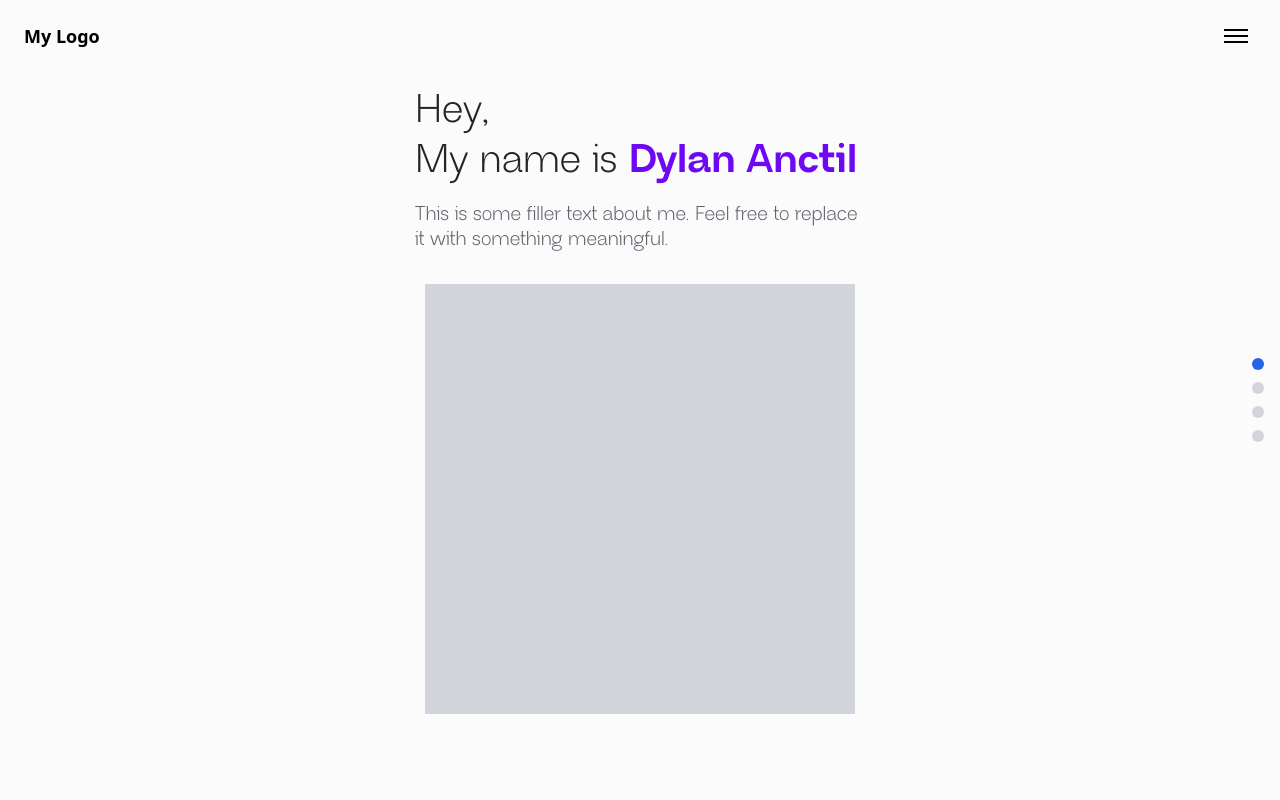
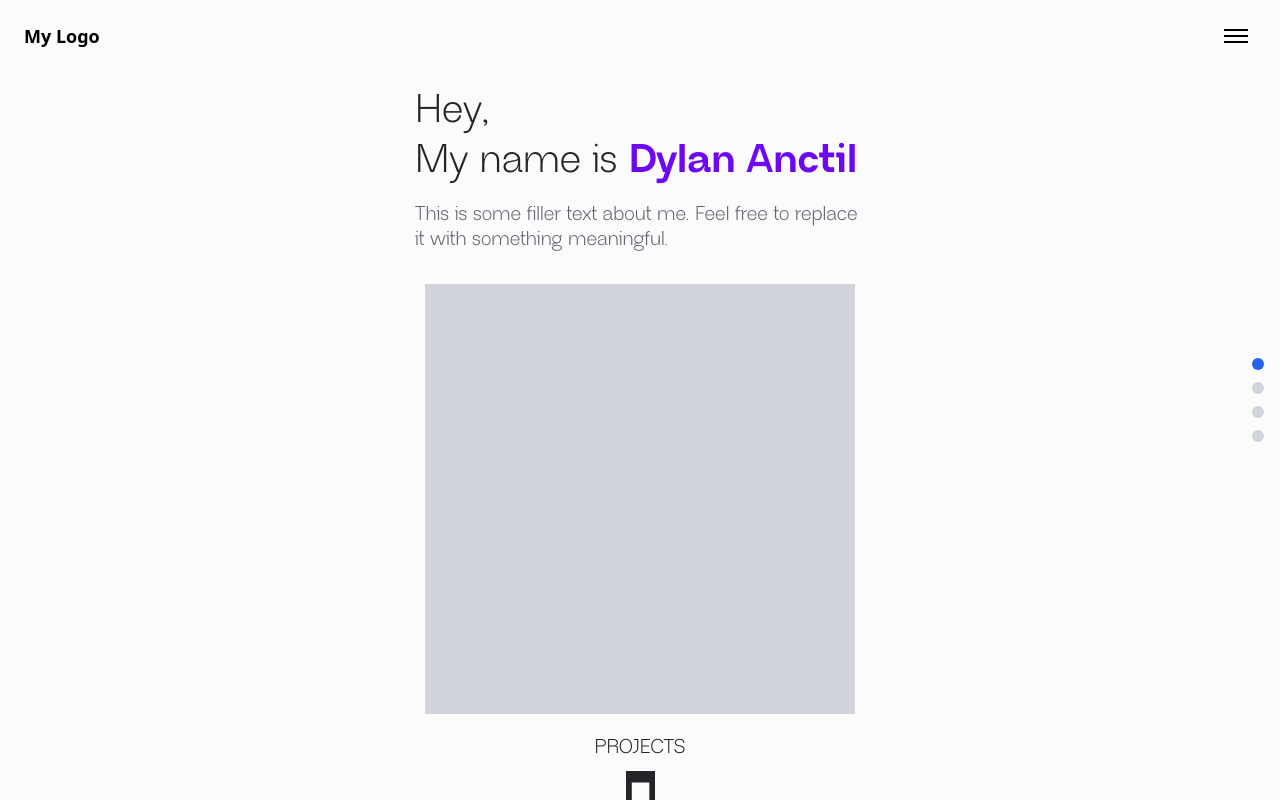
Before and after one commit to danctila/projectlibraryv2, a React (Vite) app: page /#profile in a window 1280 px wide. Built offline with nearby package versions, Linux system fonts and the light colour scheme.

Commit message:
feat: add global next page overlay

```diff
--- a/src/layout/MainLayout.jsx
+++ b/src/layout/MainLayout.jsx
@@ -1,11 +1,20 @@
-import { useState, useEffect, useRef } from "react";
+import { useState, useEffect } from "react";
 import { useLocation } from "react-router-dom";
 import Navigation from "../components/Navigation";
 import Loader from "../components/Loader";
+import { useScroll } from "../Context/ScrollContext";
+
+const sectionTextMap = {
+  profile: "PROJECTS",
+  projects: "BLOG",
+  blog: "CONTACT",
+  contact: null,
+};
 
 export default function MainLayout({ children, navbarType }) {
   const location = useLocation();
   const [loading, setLoading] = useState(false);
+  const { activeSection } = useScroll();
   const isHomePage = location.pathname === "/";
 
   useEffect(() => {
@@ -45,17 +54,40 @@ export default function MainLayout({ children, navbarType }) {
     return () => window.removeEventListener("hashchange", handleHashChange);
   }, [isHomePage]);
 
+  const nextSectionText = sectionTextMap[activeSection];
+
   return (
     <div className="relative w-screen h-screen overflow-hidden">
       <Navigation />
       {loading ? <Loader /> : children}
+      {/* Global Overlay */}
+      {nextSectionText && (
+        <div className="fixed bottom-0 w-full flex flex-col items-center">
+          <p className="font-neue text-[20px] font-normal text-[#262329] dark:text-[#FBFBFB] mb-2">
+            {nextSectionText}
+          </p>
+          <svg
+            version="1.1"
+            xmlns="http://www.w3.org/2000/svg"
+            viewBox="0 0 150 150"
+            style={{ width: "29px", height: "29px" }}
+            xmlSpace="preserve"
+            className="fill-[#262329] dark:fill-[#FBFBFB]"
+          >
+            <polygon
+              id="XMLID_818_"
+              points="0,0 0,150 30.002,150 30.002,60 120.669,60 120.669,150 150,150 150,0"
+            />
+          </svg>
+        </div>
+      )}
     </div>
-    // for different nav bar layouts
-    //   <div>
-    //   {navbarType === "home" && <HomeNavBar />}
-    //   {navbarType === "blog" && <BlogNavBar />}
-    //   {navbarType === "project" && <ProjectNavBar />}
-    //   <main>{children}</main>
-    // </div>
   );
 }
+// for different nav bar layouts
+//   <div>
+//   {navbarType === "home" && <HomeNavBar />}
+//   {navbarType === "blog" && <BlogNavBar />}
+//   {navbarType === "project" && <ProjectNavBar />}
+//   <main>{children}</main>
+// </div>
```
